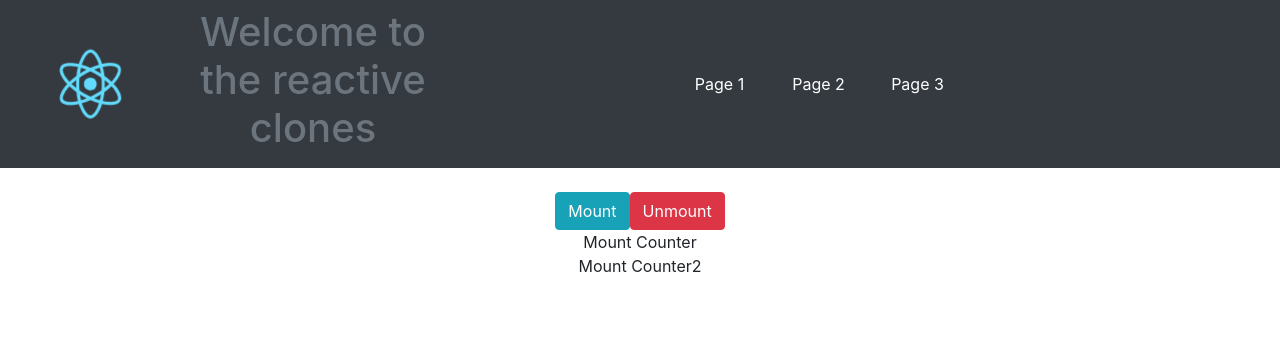
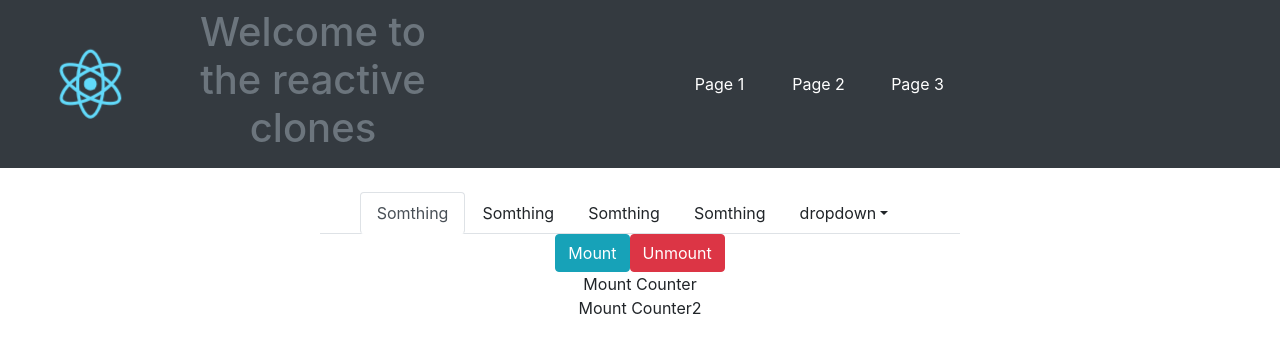
Before and after one commit to hrkck/wellput, a React (Create React App) app: page / in a window 1280 px wide. Shown: the top 352 px of the page. Built offline with nearby package versions, Linux system fonts and the light colour scheme.

Commit message:
side nav added.

```diff
--- a/src/App.jsx
+++ b/src/App.jsx
@@ -3,6 +3,7 @@ import TopNavBar from "./Components/core/TopNavBar/TopNavBar";
 import Mounter from './Components/core/Mounter/Mounter';
 import MounterLink from './Components/core/Mounter/MounterLink';
 import Counter from './Components/test/Counter/Counter';
+import SideNav from './Components/core/Nav/SideNav'
 
 import "bootstrap/dist/css/bootstrap.css";
 import "bootstrap/dist/js/bootstrap.js";
@@ -14,6 +15,7 @@ class App extends Component {
         return (
             <div>
                 <TopNavBar logo={<ReactLogo/>} title="Welcome to the reactive clones" /> <br />
+                <SideNav/>
                 <Mounter mountaineer={<Counter />} mountaineerID="Counter"></Mounter>
                 <MounterLink mountaineer={<Counter />} mountaineerID="CounterLink" mountaineerLinkID="CounterLinkID" mountaineerText="Mount Counter" />
                 <MounterLink mountaineer={<Counter />} mountaineerID="CounterLink2" mountaineerLinkID="CounterLinkID2" mountaineerText="Mount Counter2" />
--- /dev/null
+++ b/src/Components/core/Nav/SideNav.jsx
@@ -0,0 +1,37 @@
+import React, { Component } from 'react';
+// import PropTypes from 'prop-types';
+
+class SideNav extends Component {
+    render() {
+        return (
+            <ul className="nav nav-tabs justify-content-center col-6 container">
+                <li className="nav-item">
+                    <button className="nav-link active btn">Somthing</button>
+                </li>
+                <li className="nav-item">
+                    <button className="nav-link btn">Somthing</button>
+                </li>
+                <li className="nav-item">
+                    <button className="nav-link btn">Somthing</button>
+                </li>
+                <li className="nav-item">
+                    <button className="nav-link btn">Somthing</button>
+                </li>
+                <li className="nav-item dropdown">
+                    <button className="nav-link dropdown-toggle btn" data-toggle="dropdown" aria-expanded="false">dropdown</button>
+                    <div className="dropdown-menu">
+                        <button className="dropdown-item btn">someting</button>
+                        <button className="dropdown-item btn">someting</button>
+                        <button className="dropdown-item btn">someting</button>
+                    </div>
+                </li>
+            </ul>
+        );
+    }
+}
+
+// SideNav.propTypes = {
+
+// };
+
+export default SideNav;
```
